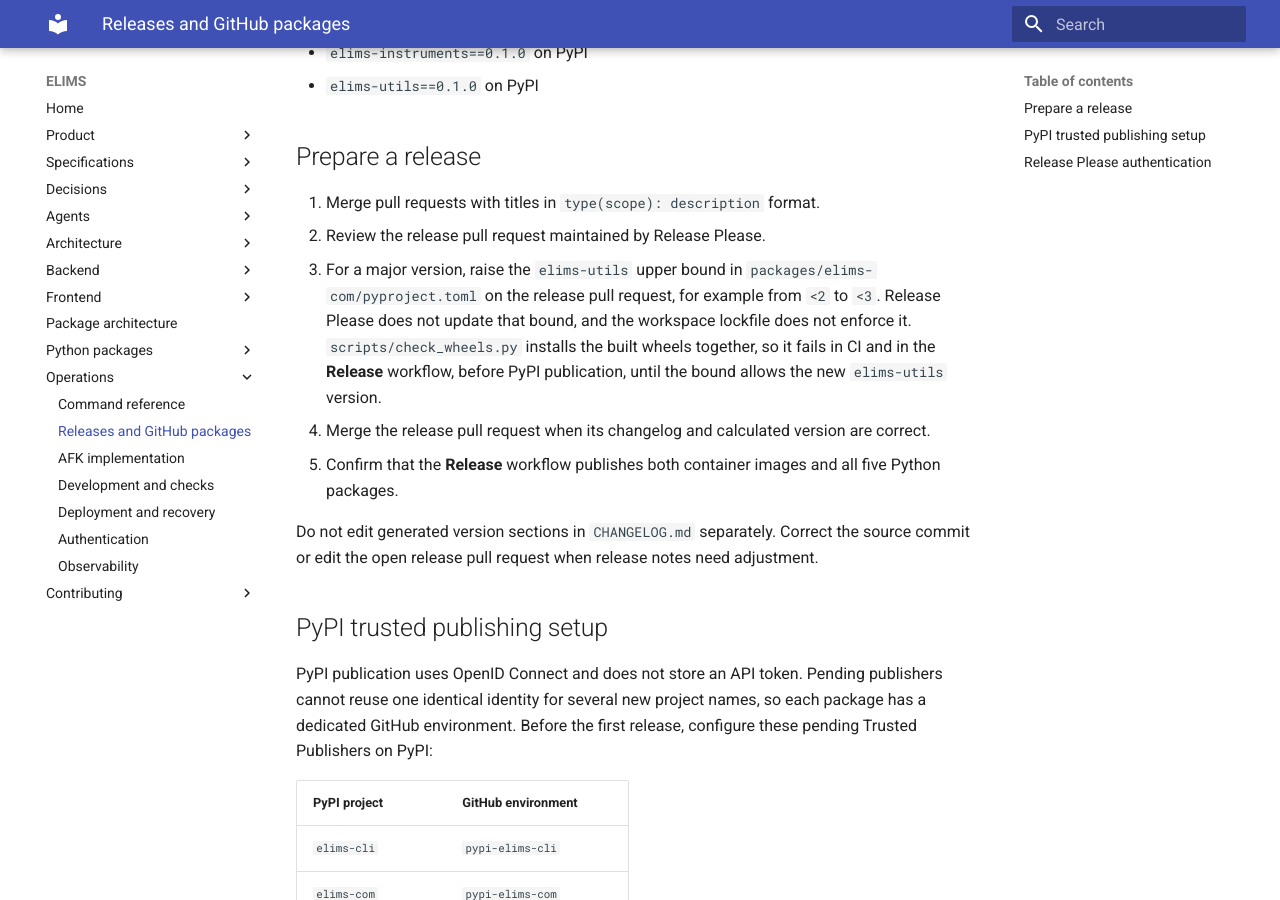
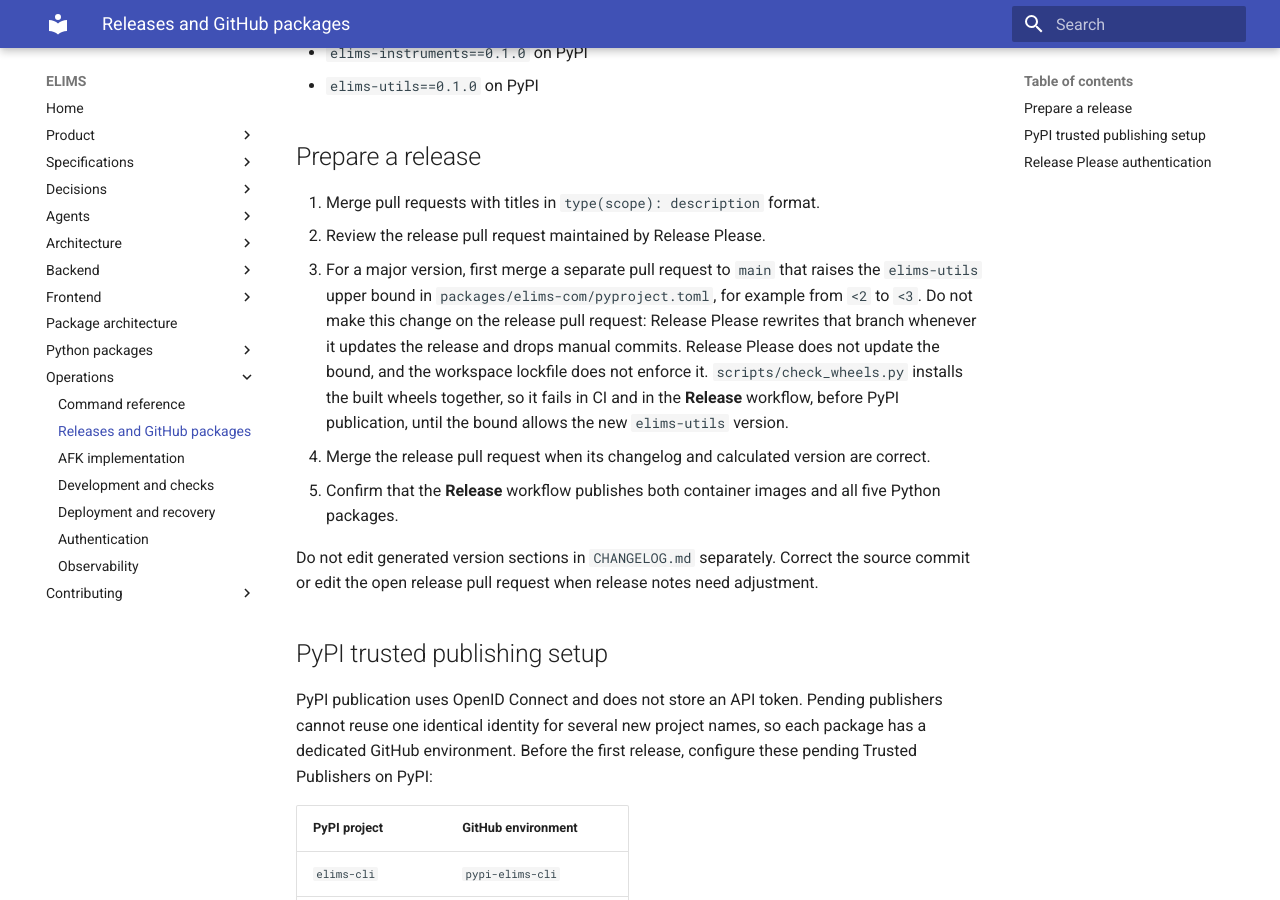
Before and after one commit to FabienMeyer/elims, an MkDocs documentation site: the page built from docs/operations/releases.md, in a window 1280 px wide and 900 px high, scrolled down 468 px. Built offline with MkDocs 1.6.1 and Material for MkDocs 9.7.7, drawn with Linux system fonts in a browser that asks for light colours.

Commit message:
docs(release): raise the elims-utils bound before the release pull request
Release Please rewrites the release pull request branch whenever it
updates the release, which drops manual commits on that branch. Raise
the elims-com upper bound on elims-utils in a separate pull request to
main before merging a major release instead.

Co-Authored-By: Claude Opus 5.5 <noreply@anthropic.com>

```diff
--- a/docs/operations/releases.md
+++ b/docs/operations/releases.md
@@ -19,9 +19,11 @@ For a release such as `v0.1.0`, the workflow publishes:
 
 1. Merge pull requests with titles in `type(scope): description` format.
 2. Review the release pull request maintained by Release Please.
-3. For a major version, raise the `elims-utils` upper bound in
-   `packages/elims-com/pyproject.toml` on the release pull request, for example
-   from `<2` to `<3`. Release Please does not update that bound, and the
+3. For a major version, first merge a separate pull request to `main` that
+   raises the `elims-utils` upper bound in `packages/elims-com/pyproject.toml`,
+   for example from `<2` to `<3`. Do not make this change on the release pull
+   request: Release Please rewrites that branch whenever it updates the release
+   and drops manual commits. Release Please does not update the bound, and the
    workspace lockfile does not enforce it. `scripts/check_wheels.py` installs
    the built wheels together, so it fails in CI and in the **Release** workflow,
    before PyPI publication, until the bound allows the new `elims-utils`
```
